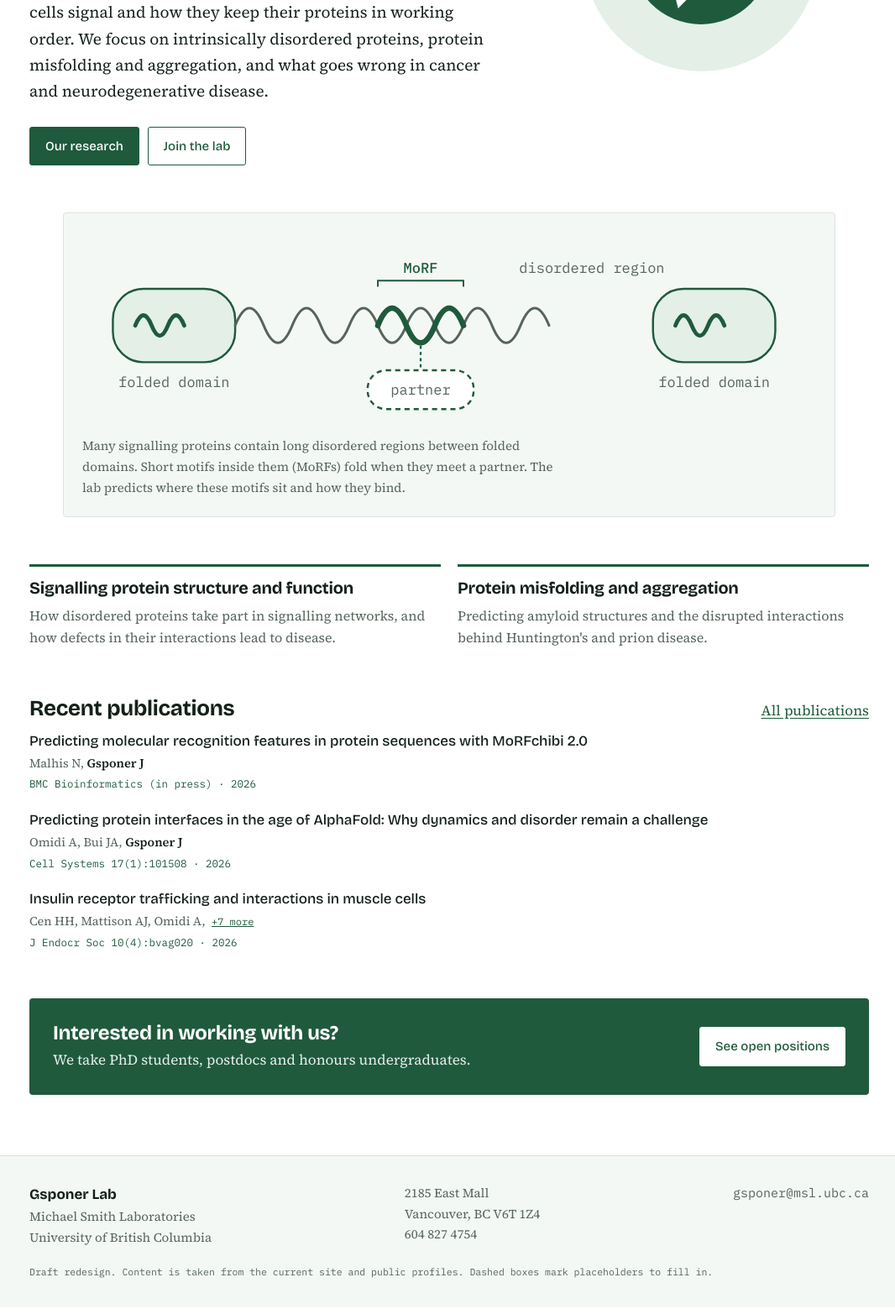
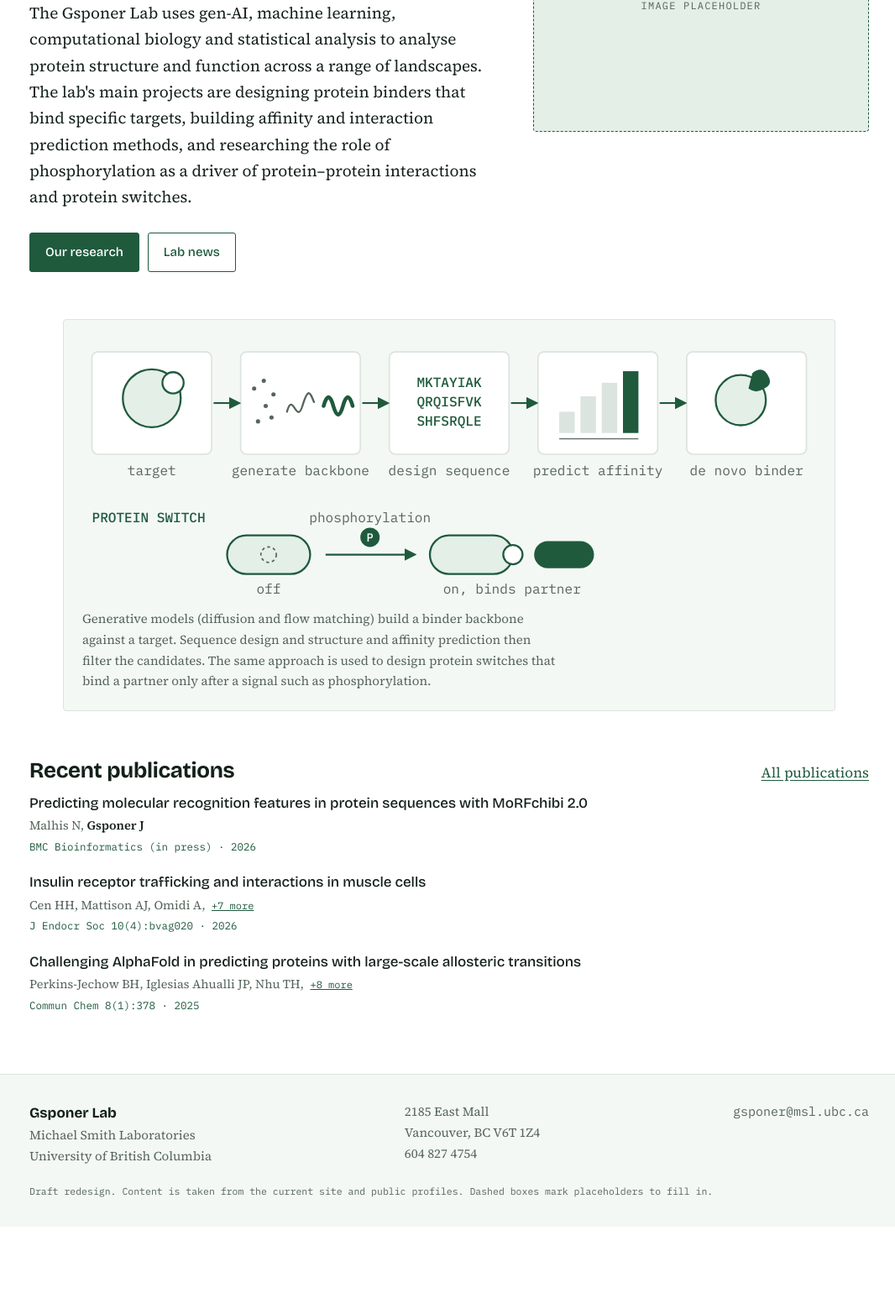
Before and after one commit to htsofie/gsponer-lab-website, a plain HTML site: page index.html in a window 1280 px wide. Shown: the part 423-1988 px from the top of the page at 84% size, without its empty margins (105-1171 px from the left). After the commit the page ends 1892 px from the top, so only its background shows below. Drawn offline with nearby package versions, Linux system fonts and the light colour scheme.

Commit message:
Update home and research pages, add news page, reorder nav
Co-Authored-By: Claude Sonnet 5.5 <noreply@anthropic.com>

```diff
--- a/css/style.css
+++ b/css/style.css
@@ -44,9 +44,9 @@ p { margin: 0; }
 .top { position: sticky; top: env(safe-area-inset-top, 0px); z-index: 20; background: var(--bg); border-bottom: 1px solid var(--line); }
 .top .wrap { display: flex; flex-wrap: wrap; align-items: center; justify-content: space-between; gap: 6px 24px; padding-block: 10px; }
 .brand { display: flex; align-items: center; gap: 12px; text-decoration: none; color: var(--ink); }
-.brand svg { width: 42px; height: 42px; flex: none; }
 .brand b { font-family: var(--font-display); font-size: 21px; font-weight: 700; letter-spacing: -0.01em; display: block; line-height: 1.1; }
 .brand small { font-family: var(--font-mono); font-size: 10.5px; color: var(--muted); letter-spacing: 0.06em; display: block; }
+.ubc-logo { flex: none; width: 58px; height: 40px; display: grid; place-items: center; border: 1.5px dashed var(--accent); border-radius: 3px; background: var(--accent-soft); font-family: var(--font-mono); font-size: 9.5px; letter-spacing: 0.08em; text-transform: uppercase; color: var(--muted); text-align: center; line-height: 1.2; }
 nav { display: flex; flex-wrap: wrap; gap: 2px 18px; }
 nav a { font-family: var(--font-display); font-weight: 500; font-size: 15px; color: var(--muted); text-decoration: none; padding: 6px 0; border-bottom: 2px solid transparent; }
 nav a:hover { color: var(--ink); }
@@ -68,25 +68,17 @@ main { padding-block: 44px 72px; }
 .hero { display: grid; grid-template-columns: 1.4fr 1fr; gap: 40px; align-items: center; }
 .hero h1 { font-size: clamp(36px, 5.6vw, 58px); font-weight: 700; margin: 12px 0 18px; }
 .hero .lead { font-size: 19px; max-width: 58ch; margin-bottom: 26px; }
-.hero-mark { justify-self: center; width: min(100%, 280px); aspect-ratio: 1; border-radius: 50%; background: var(--accent-soft); display: grid; place-items: center; }
-.hero-mark svg { width: 62%; height: 62%; }
+.hero-img { justify-self: stretch; width: 100%; aspect-ratio: 4 / 3; border: 1.5px dashed var(--accent); border-radius: 4px; background: var(--accent-soft); display: grid; place-items: center; }
+.hero-img span { font-family: var(--font-mono); font-size: 12px; letter-spacing: 0.1em; text-transform: uppercase; color: var(--muted); }
 .figure { margin-top: 56px; border: 1px solid var(--line); background: var(--surface); border-radius: 4px; padding: 22px; }
 .figure .scroll { overflow-x: auto; }
 .figure svg { display: block; min-width: 600px; width: 100%; height: auto; }
 .figure figcaption { margin-top: 12px; color: var(--muted); font-size: 15px; max-width: 72ch; }
 .svg-t { font-family: var(--font-mono); font-size: 14px; fill: var(--muted); }
 .svg-t.hl { fill: var(--accent); font-weight: 500; }
-.themes { display: grid; grid-template-columns: repeat(auto-fit, minmax(280px, 1fr)); gap: 20px; margin-top: 56px; }
-.theme { border-top: 3px solid var(--accent); padding-top: 14px; }
-.theme h3 { font-size: 20px; margin-bottom: 8px; }
-.theme p { color: var(--muted); font-size: 16px; }
 .latest { margin-top: 56px; }
 .latest-head { display: flex; justify-content: space-between; align-items: baseline; gap: 12px; flex-wrap: wrap; margin-bottom: 8px; }
 .latest-head h2 { font-size: 26px; }
-.cta { margin-top: 56px; background: var(--accent); color: var(--accent-ink); border-radius: 4px; padding: 28px; display: flex; flex-wrap: wrap; gap: 16px 28px; align-items: center; justify-content: space-between; }
-.cta h2 { font-size: 24px; }
-.cta p { opacity: 0.9; margin-top: 4px; }
-.cta .btn { background: var(--accent-ink); color: var(--accent); border-color: var(--accent-ink); }
 
 /* people */
 .pi { display: grid; grid-template-columns: 200px 1fr; gap: 32px; align-items: start; padding-bottom: 40px; border-bottom: 1px solid var(--line); }
@@ -187,7 +179,7 @@ body[data-page="home"] .fx { display: block; }
 @media (max-width: 760px) {
   main { padding-block: 32px 56px; }
   .hero, .pi, .area { grid-template-columns: 1fr; }
-  .hero-mark { width: 150px; justify-self: start; order: -1; }
+  .hero-img { order: -1; }
   .pi .photo { width: 140px; }
   .year { grid-template-columns: 1fr; gap: 0; }
   .eagle { width: 150px; top: 120px; }
--- a/index.html
+++ b/index.html
@@ -11,30 +11,21 @@
 <link rel="stylesheet" href="css/style.css">
 </head>
 <body>
-<svg width="0" height="0" style="position:absolute" aria-hidden="true">
-  <symbol id="logo" viewBox="0 0 64 64">
-    <circle cx="32" cy="32" r="31" fill="var(--accent)"/>
-    <path fill="#fff" d="M14 42C12 29 18 18 30 16c7-1 12 2 15 6l10 3c0 4-4 7-8 7l-1 2c-2 8-9 15-19 17l-5 5-2-8c-4-1-6-4-6-8z"/>
-    <path fill="none" stroke="var(--accent)" stroke-width="1.8" stroke-linecap="round" d="M20 40c4-2 8-2 12 1M22 46c4-2 7-2 10 0"/>
-    <circle cx="39" cy="25" r="2.6" fill="var(--accent)"/>
-    <path stroke="var(--accent)" stroke-width="2.2" stroke-linecap="round" d="M34 21l9 3"/>
-  </symbol>
-</svg>
-
 <header class="top">
   <div class="wrap">
     <a class="brand" href="#home" aria-label="Gsponer Lab home">
-      <svg><use href="#logo"/></svg>
+      <span class="ubc-logo" role="img" aria-label="UBC logo placeholder">UBC logo</span>
       <span><b>Gsponer Lab</b><small>MICHAEL SMITH LABORATORIES · UBC</small></span>
     </a>
     <nav id="nav" aria-label="Main">
       <a href="#home">Home</a>
+      <a href="#research">Research</a>
+      <a href="#publications">Publications</a>
       <a href="#people">People</a>
       <a href="#join">Join</a>
-      <a href="#research">Research</a>
-      <a href="#publications">Publications</a>
       <a href="#software">Software</a>
       <a href="#databases">Databases</a>
+      <a href="#news">News</a>
     </nav>
   </div>
 </header>
@@ -82,49 +73,57 @@
   <div class="hero">
     <div>
       <div class="eyebrow">Computational biology · Vancouver</div>
-      <h1>Reading cell signalling and quality control from the data</h1>
-      <p class="lead">The Gsponer Lab builds computational tools that combine genomic, transcriptomic and proteomic data to study how cells signal and how they keep their proteins in working order. We focus on intrinsically disordered proteins, protein misfolding and aggregation, and what goes wrong in cancer and neurodegenerative disease.</p>
-      <div class="btn-row"><a class="btn" href="#research">Our research</a><a class="btn ghost" href="#join">Join the lab</a></div>
+      <h1>Protein design, computational biology, protein biophysics</h1>
+      <p class="lead">The Gsponer Lab uses gen-AI, machine learning, computational biology and statistical analysis to analyse protein structure and function across a range of landscapes. The lab's main projects are designing protein binders that bind specific targets, building affinity and interaction prediction methods, and researching the role of phosphorylation as a driver of protein–protein interactions and protein switches.</p>
+      <div class="btn-row"><a class="btn" href="#research">Our research</a><a class="btn ghost" href="#news">Lab news</a></div>
     </div>
-    <div class="hero-mark"><svg><use href="#logo"/></svg></div>
+    <div class="hero-img" role="img" aria-label="Image placeholder"><span>Image placeholder</span></div>
   </div>
 
   <figure class="figure">
     <div class="scroll">
-      <svg viewBox="0 0 720 190" role="img" aria-label="Diagram of a protein with two folded domains joined by a disordered region, with a short binding motif folding onto a partner protein">
-        <rect x="30" y="56" width="120" height="72" rx="30" fill="var(--accent-soft)" stroke="var(--accent)" stroke-width="2"/>
-        <path d="M52 92q8-20 16 0t16 0t16 0" fill="none" stroke="var(--accent)" stroke-width="4" stroke-linecap="round"/>
-        <rect x="560" y="56" width="120" height="72" rx="30" fill="var(--accent-soft)" stroke="var(--accent)" stroke-width="2"/>
-        <path d="M582 92q8-20 16 0t16 0t16 0" fill="none" stroke="var(--accent)" stroke-width="4" stroke-linecap="round"/>
-        <path d="M150 92q14-34 28 0t28 0t28 0t28 0t28 0t28 0t28 0t28 0t28 0t28 0t28 0" fill="none" stroke="var(--muted)" stroke-width="2.5" stroke-linecap="round"/>
-        <path d="M290 92q14-34 28 0t28 0t28 0" fill="none" stroke="var(--accent)" stroke-width="5.5" stroke-linecap="round"/>
-        <path d="M290 54v-6h84v6" fill="none" stroke="var(--accent)" stroke-width="1.6"/>
-        <text class="svg-t hl" x="332" y="40" text-anchor="middle">MoRF</text>
-        <rect x="280" y="136" width="104" height="38" rx="18" fill="var(--bg)" stroke="var(--accent)" stroke-width="2" stroke-dasharray="5 4"/>
-        <text class="svg-t" x="332" y="160" text-anchor="middle">partner</text>
-        <path d="M332 112v22" stroke="var(--accent)" stroke-width="1.8" stroke-dasharray="3 3"/>
-        <text class="svg-t" x="90" y="152" text-anchor="middle">folded domain</text>
-        <text class="svg-t" x="620" y="152" text-anchor="middle">folded domain</text>
-        <text class="svg-t" x="500" y="40" text-anchor="middle">disordered region</text>
+      <svg viewBox="0 0 760 270" role="img" aria-label="Protein design process: a target protein goes into a generative model that builds a binder backbone, then sequence design, then affinity prediction, giving a designed binder. Below, a protein switch turns on after phosphorylation and binds a partner.">
+        <defs><marker id="ah" viewBox="0 0 10 10" refX="8" refY="5" markerWidth="7" markerHeight="7" orient="auto"><path d="M0 0L10 5L0 10z" fill="var(--accent)"/></marker></defs>
+        <g fill="var(--bg)" stroke="var(--line)" stroke-width="1.5">
+          <rect x="10" y="14" width="124" height="106" rx="6"/><rect x="164" y="14" width="124" height="106" rx="6"/><rect x="318" y="14" width="124" height="106" rx="6"/><rect x="472" y="14" width="124" height="106" rx="6"/><rect x="626" y="14" width="124" height="106" rx="6"/>
+        </g>
+        <g stroke="var(--accent)" stroke-width="1.8" marker-end="url(#ah)"><path d="M136 67h26"/><path d="M290 67h26"/><path d="M444 67h26"/><path d="M598 67h26"/></g>
+        <!-- 1 target -->
+        <circle cx="72" cy="62" r="30" fill="var(--accent-soft)" stroke="var(--accent)" stroke-width="2"/>
+        <circle cx="94" cy="46" r="11" fill="var(--bg)" stroke="var(--accent)" stroke-width="2"/>
+        <!-- 2 generate: noise, scribble, helix -->
+        <g fill="var(--muted)"><circle cx="178" cy="52" r="2.2"/><circle cx="190" cy="70" r="2.2"/><circle cx="182" cy="86" r="2.2"/><circle cx="198" cy="58" r="2.2"/><circle cx="196" cy="82" r="2.2"/><circle cx="188" cy="44" r="2.2"/></g>
+        <path d="M212 76c6-22 10 14 16-6s8-14 12-4" fill="none" stroke="var(--muted)" stroke-width="2" stroke-linecap="round"/>
+        <path d="M250 70q5-18 10 0t10 0t10 0" fill="none" stroke="var(--accent)" stroke-width="4" stroke-linecap="round"/>
+        <!-- 3 sequence -->
+        <text class="svg-t hl" x="380" y="50" text-anchor="middle">MKTAYIAK</text><text class="svg-t hl" x="380" y="70" text-anchor="middle">QRQISFVK</text><text class="svg-t hl" x="380" y="90" text-anchor="middle">SHFSRQLE</text>
+        <!-- 4 predict -->
+        <g fill="var(--line)"><rect x="494" y="76" width="16" height="22"/><rect x="516" y="60" width="16" height="38"/><rect x="538" y="46" width="16" height="52"/></g><rect x="560" y="34" width="16" height="64" fill="var(--accent)"/>
+        <path d="M494 104h82" stroke="var(--muted)" stroke-width="1.2"/>
+        <!-- 5 binder docked -->
+        <circle cx="682" cy="64" r="26" fill="var(--accent-soft)" stroke="var(--accent)" stroke-width="2"/>
+        <path d="M694 36q10-8 16 2t-4 14q-8 6-16 0z" fill="var(--accent)"/>
+        <g class="svg-t" text-anchor="middle"><text x="72" y="142">target</text><text x="226" y="142">generate backbone</text><text x="380" y="142">design sequence</text><text x="534" y="142">predict affinity</text><text x="688" y="142">de novo binder</text></g>
+        <text class="svg-t hl" x="10" y="190">PROTEIN SWITCH</text>
+        <rect x="150" y="204" width="86" height="40" rx="20" fill="var(--accent-soft)" stroke="var(--accent)" stroke-width="2"/>
+        <circle cx="193" cy="224" r="8" fill="none" stroke="var(--muted)" stroke-width="1.5" stroke-dasharray="3 3"/>
+        <path d="M252 224h92" stroke="var(--accent)" stroke-width="1.8" marker-end="url(#ah)"/>
+        <circle cx="298" cy="206" r="10" fill="var(--accent)"/><text x="298" y="210.5" text-anchor="middle" font-family="var(--font-mono)" font-size="12" font-weight="500" fill="var(--accent-ink)">P</text>
+        <rect x="360" y="204" width="86" height="40" rx="20" fill="var(--accent-soft)" stroke="var(--accent)" stroke-width="2"/>
+        <circle cx="446" cy="224" r="10" fill="var(--bg)" stroke="var(--accent)" stroke-width="2"/>
+        <rect x="468" y="210" width="62" height="28" rx="14" fill="var(--accent)"/>
+        <g class="svg-t"><text x="193" y="264" text-anchor="middle">off</text><text x="298" y="190" text-anchor="middle">phosphorylation</text><text x="445" y="264" text-anchor="middle">on, binds partner</text></g>
       </svg>
     </div>
-    <figcaption>Many signalling proteins contain long disordered regions between folded domains. Short motifs inside them (MoRFs) fold when they meet a partner. The lab predicts where these motifs sit and how they bind.</figcaption>
+    <figcaption>Generative models (diffusion and flow matching) build a binder backbone against a target. Sequence design and structure and affinity prediction then filter the candidates. The same approach is used to design protein switches that bind a partner only after a signal such as phosphorylation.</figcaption>
   </figure>
 
-  <div class="themes">
-    <div class="theme"><h3>Signalling protein structure and function</h3><p>How disordered proteins take part in signalling networks, and how defects in their interactions lead to disease.</p></div>
-    <div class="theme"><h3>Protein misfolding and aggregation</h3><p>Predicting amyloid structures and the disrupted interactions behind Huntington's and prion disease.</p></div>
-  </div>
 
   <div class="latest">
     <div class="latest-head"><h2>Recent publications</h2><a href="#publications">All publications</a></div>
     <ul class="pubs" id="latest-pubs"></ul>
   </div>
 
-  <div class="cta">
-    <div><h2>Interested in working with us?</h2><p>We take PhD students, postdocs and honours undergraduates.</p></div>
-    <a class="btn" href="#join">See open positions</a>
-  </div>
 </section>
 
 <!-- PEOPLE -->
@@ -159,35 +158,34 @@
 
 <!-- RESEARCH -->
 <section data-page="research" hidden>
-  <div class="page-head"><div class="eyebrow">Research</div><h1>Research</h1><p>Advances in high-throughput biology produce large amounts of pan-omic data. We build the computational methods to turn that data into a systems-level picture of cellular processes.</p></div>
+  <div class="page-head"><div class="eyebrow">Research</div><h1>Research</h1><p>We use gen-AI, machine learning, computational biology and statistical analysis to analyse protein structure and function.</p></div>
 
   <div class="area">
-    <div><div class="num">Theme</div><h2>Signalling protein structure and function</h2></div>
+    <div><div class="num">Project</div><h2>Protein binder design</h2></div>
     <div class="prose">
-      <p>Intrinsically disordered proteins (IDPs) lack a stable three-dimensional structure on their own. They sit at the centre of signalling and regulatory cascades in eukaryotic cells, and defects in their interactions are linked to disease.</p>
-      <p>We develop computational methods to:</p>
-      <ul>
-        <li>identify the structures of signalling protein complexes,</li>
-        <li>assess how IDPs fit into signalling networks,</li>
-        <li>determine the structural constraints on protein evolution and regulation.</li>
-      </ul>
+      <p>We design proteins that bind specific targets. Generative models, including diffusion and flow matching, build a binder backbone against a target. Sequence design and structure and affinity prediction then filter the candidates.</p>
     </div>
   </div>
   <div class="area">
-    <div><div class="num">Theme</div><h2>Protein misfolding and aggregation</h2></div>
+    <div><div class="num">Project</div><h2>Affinity and interaction prediction</h2></div>
     <div class="prose">
-      <p>We study protein aggregation in neurodegenerative disease by computational means. This includes predicting the structures proteins adopt in amyloid fibrils.</p>
-      <p>We also use high-throughput screening to understand how protein interactions are disrupted in diseases such as Huntington's and Creutzfeldt-Jakob disease, and which signalling pathways are affected.</p>
+      <p>We build methods that predict whether two proteins interact, how strongly, and through which interface. This includes interfaces that involve disordered regions and conformational change, where current structure predictors struggle.</p>
+    </div>
+  </div>
+  <div class="area">
+    <div><div class="num">Project</div><h2>Phosphorylation, interactions and protein switches</h2></div>
+    <div class="prose">
+      <p>We study how phosphorylation drives protein–protein interactions and acts as a switch that turns binding on or off, and we use that understanding to design protein switches.</p>
     </div>
   </div>
 
   <div class="block">
-    <h2>Recent directions</h2>
+    <h2>Related papers</h2>
     <div class="dirs">
       <div class="dir"><h3>Disorder and AlphaFold</h3><p>Testing how well AlphaFold-Multimer captures interactions and dynamics of disordered regions.</p><a href="https://www.pnas.org/doi/10.1073/pnas.2406407121" target="_blank" rel="noopener">PNAS 2024</a></div>
-      <div class="dir"><h3>Phase separation</h3><p>Predicting which proteins enter biomolecular condensates, and benchmarking phase-separation predictors.</p><a href="https://academic.oup.com/nar/advance-article/doi/10.1093/nar/gkac279/6574678" target="_blank" rel="noopener">GraPES, NAR 2022</a></div>
-      <div class="dir"><h3>Autoinhibition in cancer</h3><p>Mapping how cancer mutations alter protein autoinhibition across human cancers.</p><a href="https://www.sciencedirect.com/science/article/pii/S2405471224000309" target="_blank" rel="noopener">Cell Systems 2024</a></div>
-      <div class="dir"><h3>Genetic modifiers</h3><p>A multi-layered network model that finds shared modifiers of neurodegeneration, including Akt1.</p><a href="https://www.embopress.org/doi/full/10.15252/msb.202311801" target="_blank" rel="noopener">Mol Syst Biol 2023</a></div>
+      <div class="dir"><h3>Predicting protein interfaces</h3><p>Why dynamics and disorder remain a challenge for interface prediction in the age of AlphaFold.</p><a href="https://www.cell.com/cell-systems/abstract/S2405-4712(25)00341-2" target="_blank" rel="noopener">Cell Systems 2026</a></div>
+      <div class="dir"><h3>Allosteric transitions</h3><p>Testing AlphaFold on proteins with large-scale allosteric transitions.</p><a href="https://www.nature.com/articles/s42004-025-01763-0" target="_blank" rel="noopener">Communications Chemistry 2025</a></div>
+      <div class="dir"><h3>Binding regions in disordered proteins</h3><p>MoRFchibi 2.0 predicts molecular recognition features, the short binding motifs inside disordered regions.</p><a href="https://link.springer.com/article/10.1186/s12859-026-06532-x" target="_blank" rel="noopener">BMC Bioinformatics 2026</a></div>
     </div>
   </div>
 </section>
@@ -211,6 +209,12 @@
   <div class="cards" id="db-list"></div>
 </section>
 
+<!-- NEWS -->
+<section data-page="news" hidden>
+  <div class="page-head"><div class="eyebrow">News</div><h1>Lab news</h1><p>Papers, awards and updates from the lab.</p></div>
+  <div id="news-list"></div>
+</section>
+
 </main>
 
 <footer>
--- a/js/data.js
+++ b/js/data.js
@@ -1,6 +1,6 @@
-const PAGES = ['home','people','join','research','publications','software','databases'];
+const PAGES = ['home','research','publications','people','join','software','databases','news'];
 
-/* Site content. Edit people, publications, software and databases here. */
+/* Site content. Edit people, publications, news, software and databases here. */
 const PI = {
   name: 'Jörg Gsponer', role: 'Principal Investigator · Professor · Head, Biochemistry & Molecular Biology', photo: '',
   bio: [
@@ -59,6 +59,12 @@ const PUBS = [
  [2022,'Kuechler ER, Jacobson M, Mayor T, Gsponer J','GraPES: the Granule Protein Enrichment Server for prediction of biological condensate constituents','Nucleic Acids Res 50:W384-W391','https://academic.oup.com/nar/advance-article/doi/10.1093/nar/gkac279/6574678'],
  [2021,'Skinnider MA, Acott ES, Prudova A, Kerr CH, Stonynov N, Stancey RG, Chan QWT, Rattray D, Gsponer J, Foster LJ','An atlas of protein-protein interactions across mouse tissues','Cell 184(15):4073-4089','https://www.cell.com/cell/fulltext/S0092-8674(21)00704-2']
 ];
+const NEWS = [
+ [2026,'MoRFchibi 2.0 published','Malhis and Gsponer present MoRFchibi 2.0, which outperforms existing predictors of protein-binding sites in disordered regions. BMC Bioinformatics.'],
+ [2026,'Review in Cell Systems','Omidi, Bui and Gsponer examine why dynamics and disorder remain a challenge for predicting protein interfaces in the age of AlphaFold.'],
+ [2025,'NSERC Discovery Grant','Dr. Gsponer received a 2025 NSERC Discovery Grant.'],
+ [2025,'AlphaFold and allosteric transitions','Communications Chemistry paper testing AlphaFold on proteins with large-scale allosteric transitions.']
+];
 const SW = [
  ['GraPES','Granule Protein Enrichment Server. Predicts which proteins are constituents of biological condensates.','https://grapes.msl.ubc.ca',''],
  ['MoRFchibi','Computational prediction of molecular recognition features (MoRFs) in protein sequences. Version 2.0 published 2026.','https://gsponerlab.msl.ubc.ca/software/morf_chibi/',''],
--- a/js/main.js
+++ b/js/main.js
@@ -20,7 +20,9 @@ function authors(a) {
 }
 const pubItem = p => `<li class="pub"><a class="t" href="${esc(p[4])}" target="_blank" rel="noopener">${esc(p[2])}</a><div class="au">${authors(p[1])}</div><div class="j">${esc(p[3])} · ${p[0]}</div></li>`;
 
-document.getElementById('latest-pubs').innerHTML = PUBS.slice(0,3).map(pubItem).join('');
+const RECENT = [0, 2, 4]; /* indices into PUBS shown on the home page */
+document.getElementById('latest-pubs').innerHTML = RECENT.map(i => pubItem(PUBS[i])).join('');
+document.getElementById('news-list').innerHTML = NEWS.map(n => `<div class="year"><h2>${n[0]}</h2><div class="pub"><div class="t">${esc(n[1])}</div><div class="au">${esc(n[2])}</div></div></div>`).join('') + '<div class="year"><h2>&nbsp;</h2><div class="pub"><span class="todo">add news item</span></div></div>';
 const years = [...new Set(PUBS.map(p => p[0]))];
 document.getElementById('pub-list').innerHTML = years.map(y => `<div class="year" data-y="${y}"><h2>${y}</h2><ul class="pubs">${PUBS.filter(p => p[0] === y).map(pubItem).join('')}</ul></div>`).join('') + '<p class="empty" id="pub-empty" hidden>No publications match.</p>';
 
```
Also changed, not shown: 1 other file.
